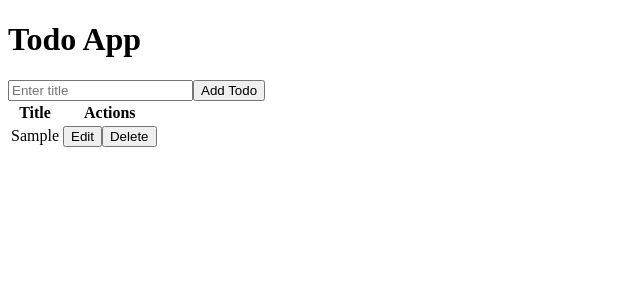
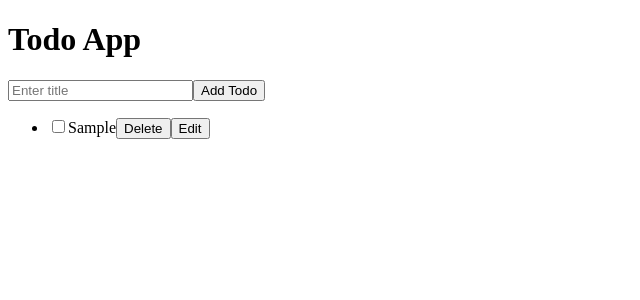
Before and after one commit to farnaz-vand/Crudapp1, a React (Create React App) app: page / in a window 1280 px wide. Both pictures are taken after typing "Sample" into the empty fields and a click on the button "Add Todo". Shown: the top 300 px of the page, without its empty margins (0-640 px from the left). Built offline with nearby package versions, Linux system fonts and the light colour scheme.

Commit message:
Update TodoList.tsx

```diff
--- a/src/features/todos/TodoList.tsx
+++ b/src/features/todos/TodoList.tsx
@@ -1,28 +1,66 @@
-import React from 'react';
-import { useSelector } from 'react-redux';
+import React, { useState } from 'react';
+import { useSelector, useDispatch } from 'react-redux';
 import { RootState } from '../../app/store/store';
-import TodoItem from './TodoItem';
 import { Todo } from '../../app/api/todos';
+import { removeTodo, toggleTodo, editTodo } from './TodosSlice';
 
 const TodoList: React.FC = () => {
   const todos = useSelector((state: RootState) => state.todos.todos);
+  const [editingId, setEditingId] = useState<number | null>(null);
+  const [editedTitle, setEditedTitle] = useState('');
+  const dispatch = useDispatch();
+
+  const handleToggle = (id: number) => {
+    dispatch(toggleTodo(id));
+  };
+
+  const handleRemove = (id: number) => {
+    dispatch(removeTodo(id));
+  };
+
+  const handleEdit = (todo: Todo) => {
+    setEditingId(todo.id);
+    setEditedTitle(todo.title);
+  };
+
+  const handleSave = () => {
+    if (!editedTitle.trim()) return;
+
+    dispatch(editTodo({ id: editingId!, title: editedTitle }));
+    setEditingId(null);
+    setEditedTitle('');
+  };
 
   return (
-    <div className="overflow-x-auto">
-      <table className="min-w-full divide-y divide-gray-200">
-        <thead className="bg-gray-50">
-          <tr>
-            <th className="px-6 py-3 text-left text-xs font-medium text-gray-500 uppercase tracking-wider">Title</th>
-            <th className="px-6 py-3 text-left text-xs font-medium text-gray-500 uppercase tracking-wider">Actions</th>
-          </tr>
-        </thead>
-        <tbody className="bg-white divide-y divide-gray-200">
-          {todos.map((todo: Todo) => (
-            <TodoItem key={todo.id} todo={todo} />
-          ))}
-        </tbody>
-      </table>
-    </div>
+    <ul>
+      {todos.map((todo: Todo) => (
+        <li key={todo.id}>
+          {editingId === todo.id ? (
+            <>
+              <input
+                type="text"
+                value={editedTitle}
+                onChange={(e) => setEditedTitle(e.target.value)}
+              />
+              <button onClick={handleSave}>Save</button>
+            </>
+          ) : (
+            <>
+              <input
+                type="checkbox"
+                checked={todo.completed}
+                onChange={() => handleToggle(todo.id)}
+              />
+              <span style={{ textDecoration: todo.completed ? 'line-through' : 'none' }}>
+                {todo.title}
+              </span>
+              <button onClick={() => handleRemove(todo.id)}>Delete</button>
+              <button onClick={() => handleEdit(todo)}>Edit</button>
+            </>
+          )}
+        </li>
+      ))}
+    </ul>
   );
 };
 
```
